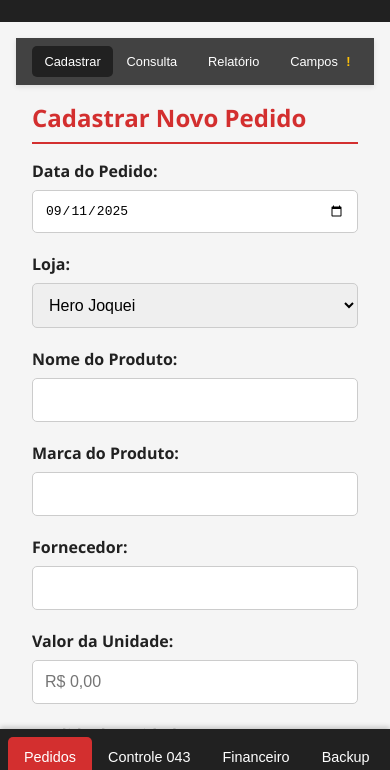
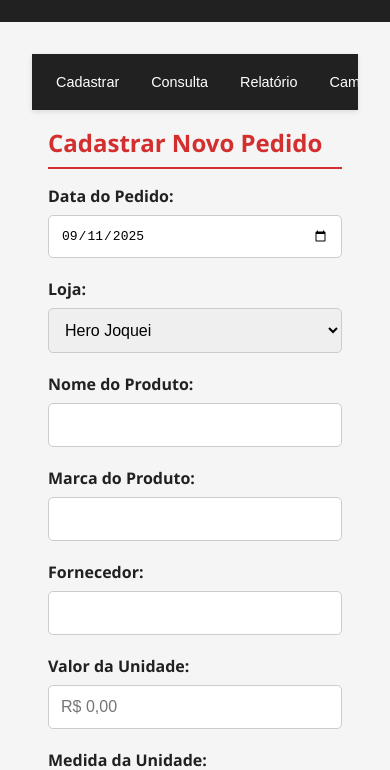
Before and after one commit to pauloramoita/sistema-hero-app, a plain HTML site: page index.html in a window 390 px wide. Shown: the part 59-829 px from the top of the page. Drawn offline with Linux system fonts and the light colour scheme.

Commit message:
Update style.css

```diff
--- a/style.css
+++ b/style.css
@@ -468,22 +468,27 @@ table tr:last-child td {
         flex-direction: column;
     }
 
+    /* Esconde o menu lateral no celular e o transforma em um menu superior */
     .main-sidebar {
+        display: none;
+    }
+
+    .sub-sidebar {
         width: 100%;
         flex-direction: row;
         overflow-x: auto;
         padding: 0.5rem;
         gap: 0;
-        justify-content: space-around;
+        justify-content: flex-start;
         align-items: center;
-        position: fixed;
-        bottom: 0;
-        left: 0;
-        background-color: var(--preto-principal);
-        box-shadow: 0 -2px 5px rgba(0, 0, 0, 0.2);
+        background-color: var(--preto-principal); /* Cor de fundo da barra superior */
+        box-shadow: 0 2px 5px rgba(0, 0, 0, 0.1);
+        position: sticky;
+        top: 0;
+        z-index: 5;
     }
 
-    .main-sidebar .nav-button {
+    .sub-sidebar .nav-button {
         flex-shrink: 0;
         text-align: center;
         padding: 0.75rem 1rem;
@@ -493,37 +498,20 @@ table tr:last-child td {
         transform: none;
     }
 
-    .main-sidebar .nav-button.active {
+    .sub-sidebar .nav-button:hover {
         transform: none;
-    }
-
-    .sub-sidebar {
-        width: 100%;
-        flex-direction: row;
-        overflow-x: auto;
-        padding: 0.5rem;
-        gap: 0;
-        justify-content: space-around;
-        align-items: center;
-        background-color: var(--cinza-escuro);
-        box-shadow: 0 2px 5px rgba(0, 0, 0, 0.1);
-    }
-
-    .sub-sidebar .nav-button {
-        flex-shrink: 0;
-        text-align: center;
-        padding: 0.5rem 0.75rem;
-        white-space: nowrap;
-        font-size: 0.8em;
-        border-radius: 5px;
     }
 
     .main-tab-content {
         flex-direction: column;
-        padding-bottom: 70px; /* Para não esconder o conteúdo atrás do menu inferior */
     }
 
-    .content, .sub-content {
+    .main-tab-content.active {
+        display: flex;
+        flex-direction: column;
+    }
+
+    .sub-content {
         padding: 1rem;
     }
 
```
